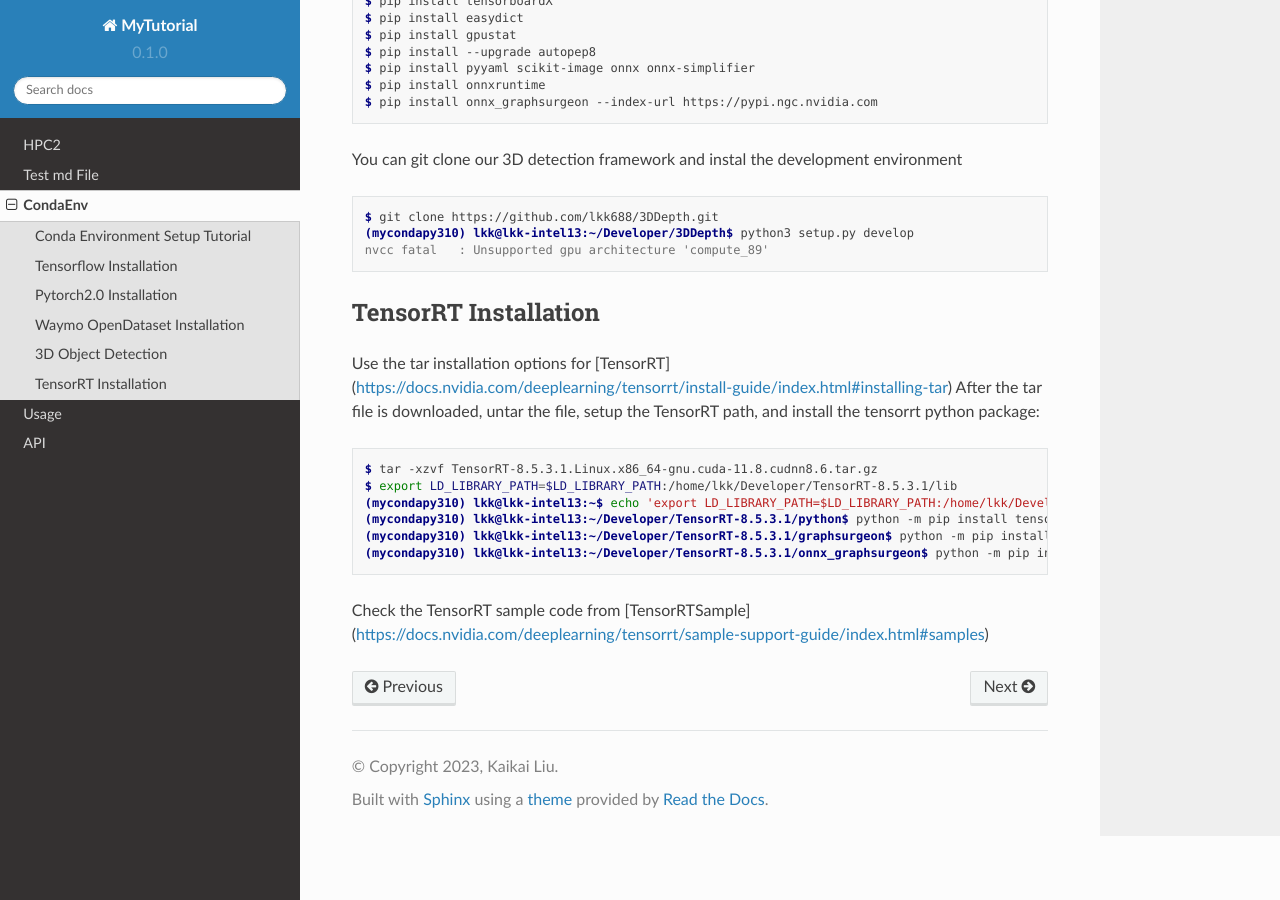
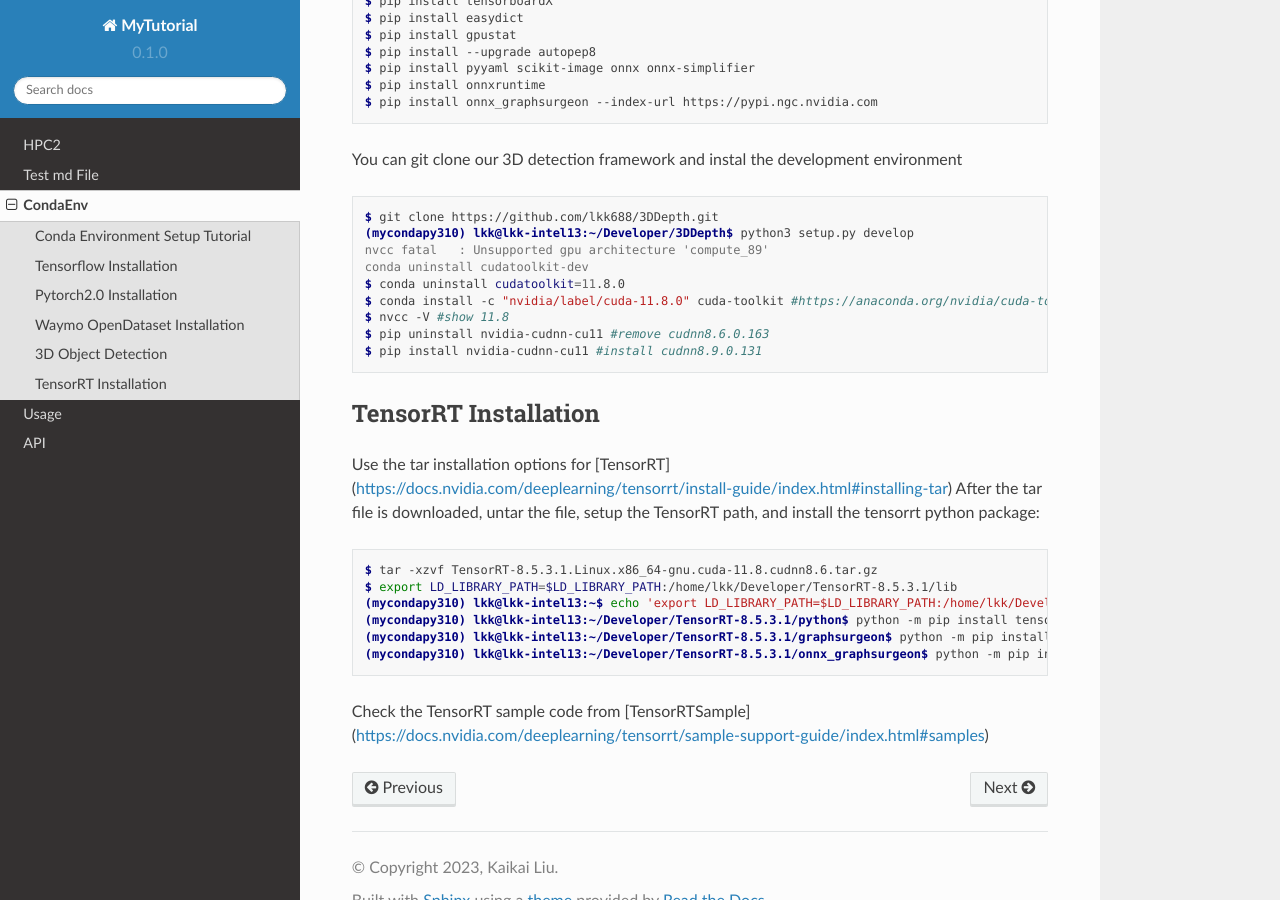
Before and after one commit to lkk688/mytutorial, a Sphinx documentation site: the page built from docs/source/CondaEnv.rst, in a window 1280 px wide and 900 px high, scrolled down 2840 px. Built offline with Sphinx 7.4.7 and the Read the Docs theme 2.0.0, drawn with Linux system fonts in a browser that asks for light colours.

Commit message:
Update CondaEnv.rst

```diff
--- a/docs/source/CondaEnv.rst
+++ b/docs/source/CondaEnv.rst
@@ -154,6 +154,12 @@ You can git clone our 3D detection framework and instal the development environm
    $ git clone https://github.com/lkk688/3DDepth.git
    (mycondapy310) lkk@lkk-intel13:~/Developer/3DDepth$ python3 setup.py develop
    nvcc fatal   : Unsupported gpu architecture 'compute_89'
+   conda uninstall cudatoolkit-dev
+   $ conda uninstall cudatoolkit=11.8.0
+   $ conda install -c "nvidia/label/cuda-11.8.0" cuda-toolkit #https://anaconda.org/nvidia/cuda-toolkit
+   $ nvcc -V #show 11.8
+   $ pip uninstall nvidia-cudnn-cu11 #remove cudnn8.6.0.163
+   $ pip install nvidia-cudnn-cu11 #install cudnn8.9.0.131
 
 
 
```
